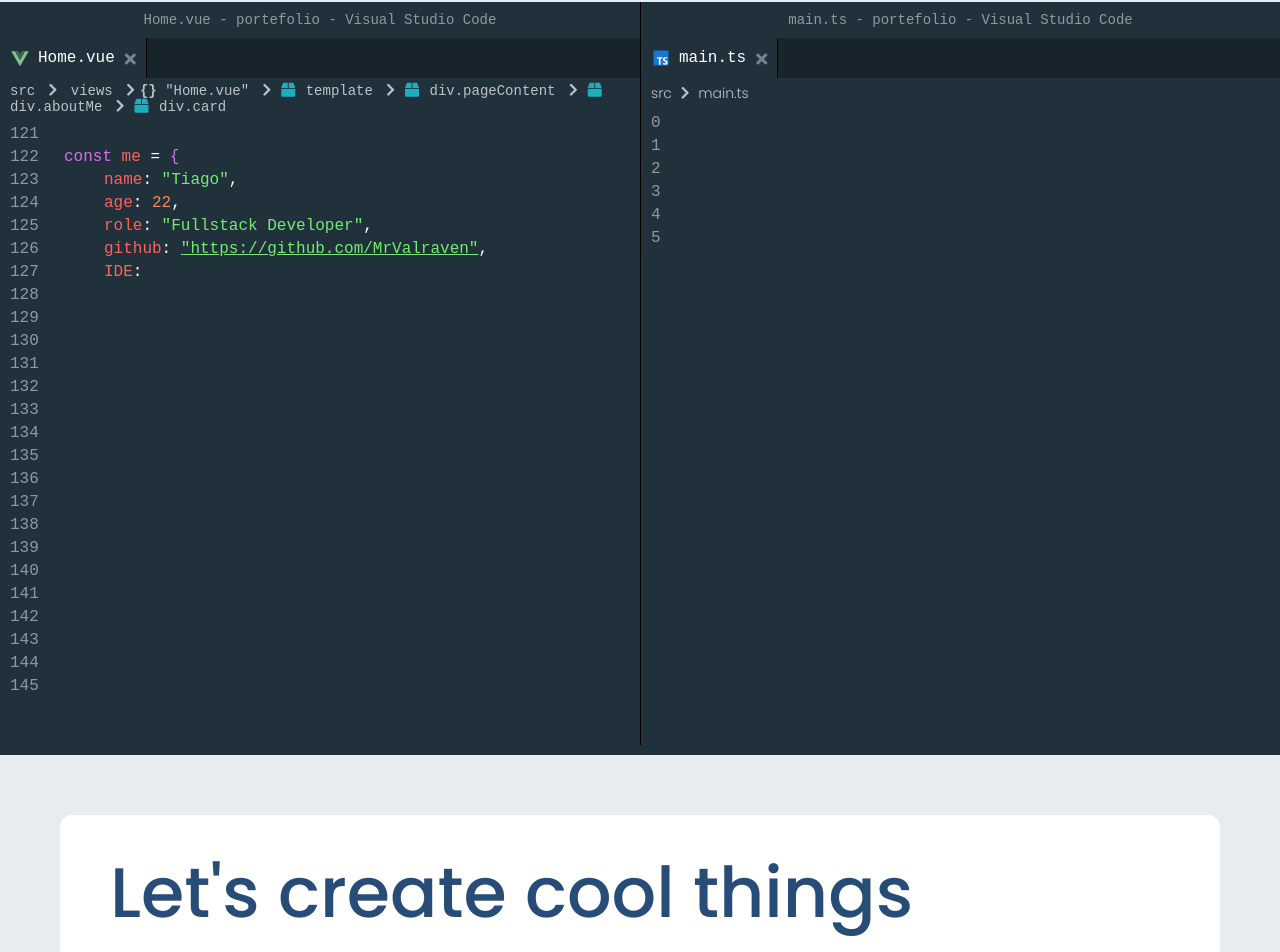
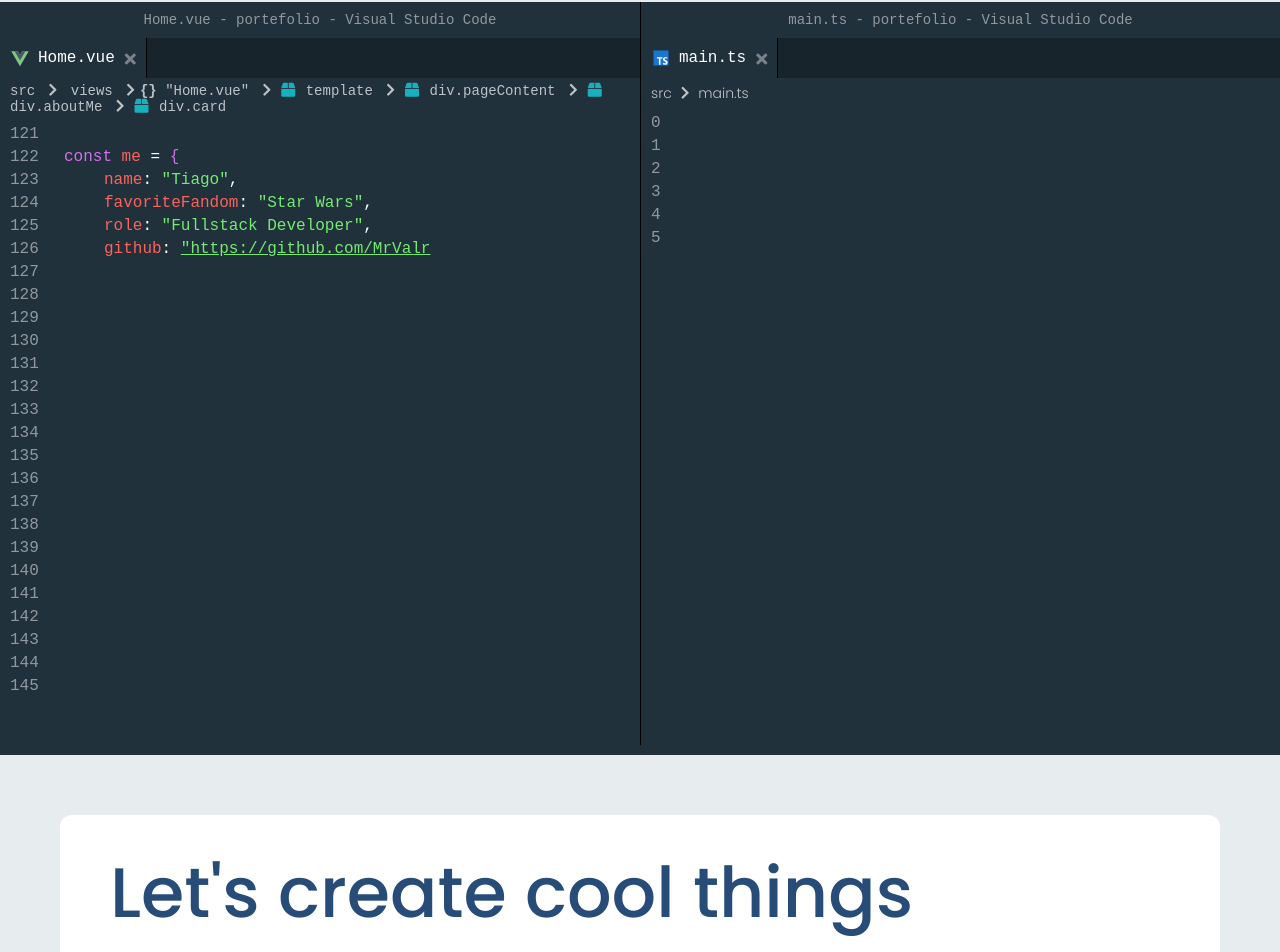
Before and after one commit to MrValraven/portefolio, a Vue app: page /#/ in a window 1280 px wide. Shown: the part 2385-3337 px from the top of the page. Built offline with nearby package versions, Linux system fonts and the light colour scheme.

Commit message:
added more personality

```diff
--- a/src/views/Home.vue
+++ b/src/views/Home.vue
@@ -145,7 +145,7 @@
                   <p>
                     <span id="age" class="code-red"></span>
                     <span id="doisPontos2"></span>
-                    <span id="idade" class="code-orange"></span>
+                    <span id="idade" class="code-green"></span>
                     <span id="virgula2"></span>
                   </p>
                   <p>
@@ -636,9 +636,9 @@ export default defineComponent({
         {element: '#doisPontos1', text: ': '},
         {element: '#Tiago', text: '"Tiago"'},
         {element: '#virgula1', text: ','},
-        {element: '#age', text: 'age'},
+        {element: '#age', text: 'favoriteFandom'},
         {element: '#doisPontos2', text: ': '},
-        {element: '#idade', text: '22'},
+        {element: '#idade', text: '"Star Wars"'},
         {element: '#virgula2', text: ','},
         {element: '#role', text: 'role'},
         {element: '#doisPontos3', text: ': '},
```
